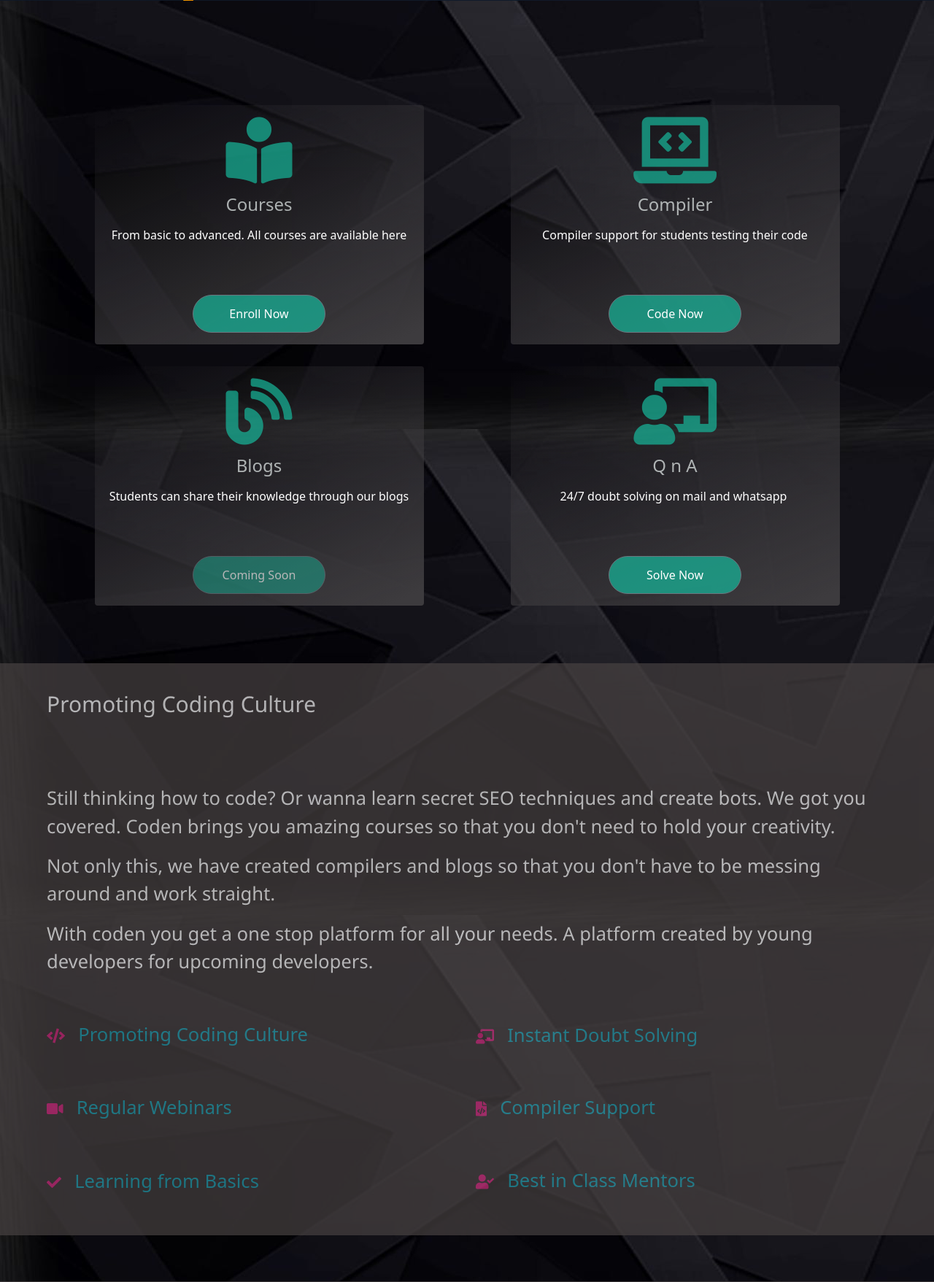
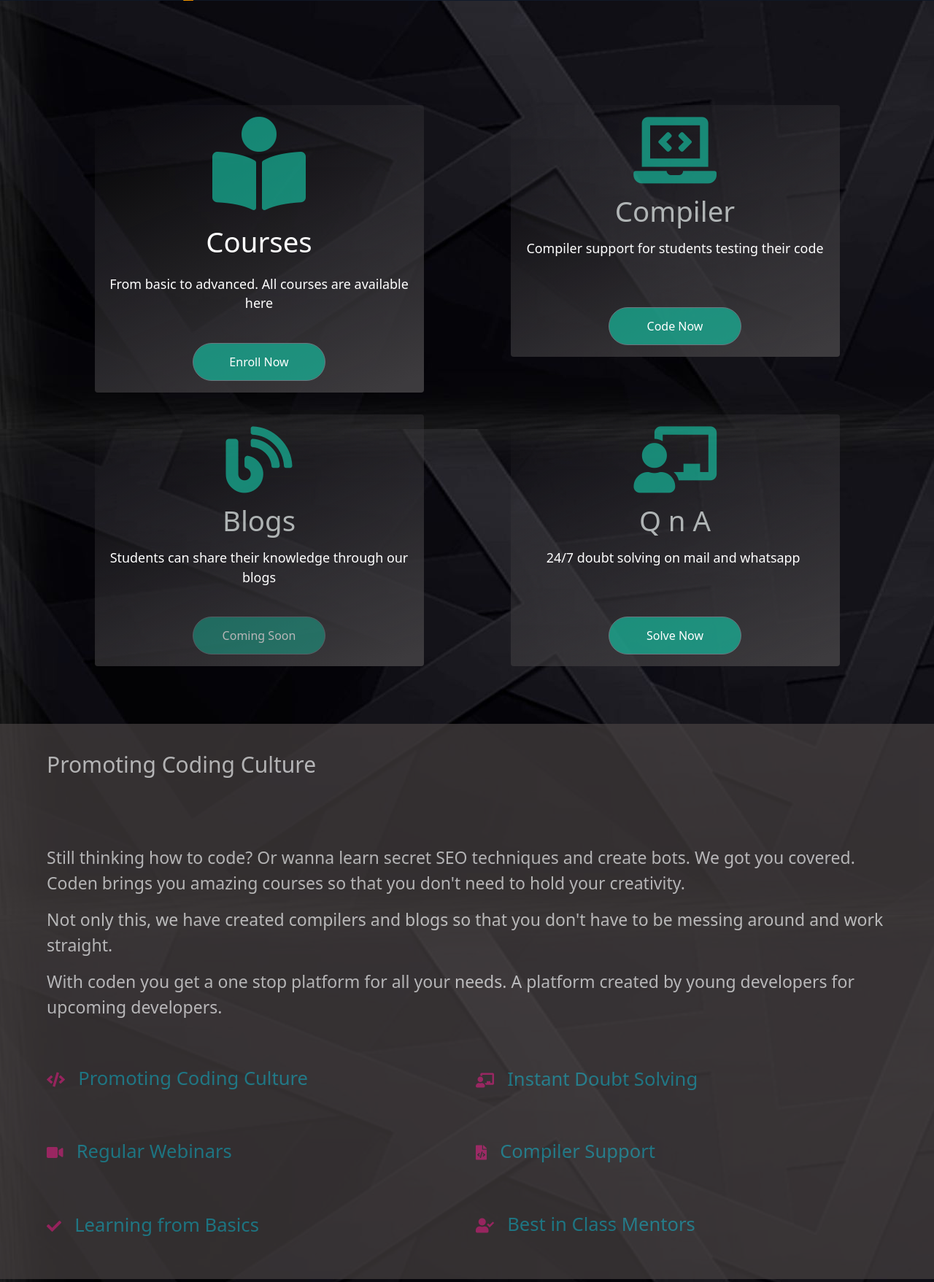
Before and after one commit to LiveCoden/Coden-Live, a Django app: page / in a window 1280 px wide. Shown: the part 744-2501 px from the top of the page at 73% size. Run offline with Django 3.2, Linux system fonts and the light colour scheme; some libraries are stand-ins or nearby versions.

Commit message:
course-slider

```diff
--- a/templates/index.html
+++ b/templates/index.html
@@ -37,9 +37,9 @@
 
         <div class="col col-xs-12 col-md-5">
             <div class="card" data-bss-hover-animate="pulse" style="background: linear-gradient(-23deg, #3d3b3e 4%, transparent);margin-bottom: 15px;border-width: 0px;margin-top: 15px;">
-                <div class="card-body text-center" style="color: rgba(237,245,244,0.69);border-radius: 132px;"><i class="fas fa-book-reader" style="font-size: 91px;color: rgba(23,187,158,0.69);"></i>
-                    <h4 class="card-title" style="margin-top: 15px;margin-bottom: 15px;">Courses</h4>
-                    <p class="card-text"  style="min-height: 78px;">From basic to advanced. All courses are available here</p>
+                <div class="card-body text-center" style="color: rgba(237,245,244,0.69);border-radius: 132px;"><i class="fas fa-book-reader" style="font-size: 10vw;color: rgba(23,187,158,0.69);"></i>
+                    <p class="card-title" style="margin-top: 15px;margin-bottom: 15px;font-size:3vw">Courses</p>
+                    <p class="card-text"  style="min-height: 78px;font-size:1.4vw">From basic to advanced. All courses are available here</p>
                     <a href="{% url 'courses' %}">
                         <button class="btn btn-secondary" type="button" style="background: rgba(23,187,158,0.69);border-radius: 80px;border-top-left-radius: 50px;border-top-right-radius: 50px;border-bottom-right-radius: 50px;border-bottom-left-radius: 50px;padding: 13px;min-width: 182px;">Enroll Now</button>
 
@@ -50,8 +50,8 @@
         <div class="col col-xs-12 col-md-5">
             <div class="card" data-bss-hover-animate="pulse" style="background: linear-gradient(-23deg, #3d3b3e 4%, transparent);margin-bottom: 15px;border-width: 0px;margin-top: 15px;">
                 <div class="card-body text-center" style="color: rgba(237,245,244,0.69);border-radius: 132px;"><i class="fas fa-laptop-code" style="font-size: 91px;color: rgba(23,187,158,0.69);"></i>
-                    <h4 class="card-title" style="margin-top: 15px;margin-bottom: 15px;">Compiler</h4>
-                    <p class="card-text"  style="min-height: 78px;">Compiler support for students testing their code</p>
+                    <h4 class="card-title" style="margin-top: 15px;font-size:3vw;margin-bottom: 15px;">Compiler</h4>
+                    <p class="card-text"  style="min-height: 78px;font-size:1.4vw">Compiler support for students testing their code</p>
                     <p class="card-text"></p>
                     <a   href="{% url 'compiler' %}" >
                         <button class="btn btn-secondary"type="button" style="background: rgba(23,187,158,0.69);border-radius: 80px;border-top-left-radius: 50px;border-top-right-radius: 50px;border-bottom-right-radius: 50px;border-bottom-left-radius: 50px;padding: 13px;min-width: 182px;">Code Now</button>
@@ -64,8 +64,8 @@
         <div class="col col-xs-12 col-md-5">
             <div class="card" data-bss-hover-animate="pulse" style="background: linear-gradient(-23deg, #3d3b3e 4%, transparent);margin-bottom: 15px;border-width: 0px;margin-top: 15px;">
                 <div class="card-body text-center" style="color: rgba(237,245,244,0.69);border-radius: 132px;"><i class="fas fa-blog" style="font-size: 91px;color: rgba(23,187,158,0.69);"></i>
-                    <h4 class="card-title" style="margin-top: 15px;margin-bottom: 15px;">Blogs</h4>
-                    <p class="card-text"  style="min-height: 78px;">Students can share their knowledge through our blogs</p>
+                    <h4 class="card-title" style="margin-top: 15px;font-size:3vw;margin-bottom: 15px;">Blogs</h4>
+                    <p class="card-text"  style="min-height: 78px;font-size:1.4vw">Students can share their knowledge through our blogs</p>
                    <a href="{% url 'courses' %}">
 
 
@@ -79,8 +79,8 @@
         <div class="col col-xs-12 col-md-5">
             <div class="card" data-bss-hover-animate="pulse" style="background: linear-gradient(-23deg, #3d3b3e 4%, transparent);margin-bottom: 15px;border-width: 0px;margin-top: 15px;">
                 <div class="card-body text-center" style="color: rgba(237,245,244,0.69);border-radius: 132px;"><i class="fas fa-chalkboard-teacher" style="font-size: 91px;color: rgba(23,187,158,0.69);"></i>
-                    <h4 class="card-title" style="margin-top: 15px;margin-bottom: 15px;">Q n A</h4>
-                    <p class="card-text" style="min-height: 78px;">24/7 doubt solving on mail and whatsapp&nbsp;</p>
+                    <h4 class="card-title" style="margin-top: 15px;font-size:3vw;margin-bottom: 15px;">Q n A</h4>
+                    <p class="card-text" style="min-height: 78px;font-size:1.4vw">24/7 doubt solving on mail and whatsapp&nbsp;</p>
 
                     <a
                     {% if user.is_authenticated %}
@@ -109,17 +109,17 @@
         <h1 style="font-size: 30px;color: rgb(255,255,255);margin-bottom: 8%;">Promoting Coding Culture</h1>
         <div class="row">
             <div class="col">
-                <p style="font-size: 2vw;">Still thinking how to code? Or wanna learn secret SEO techniques and create bots. We got you covered. Coden brings you amazing courses so that you don't need to hold your creativity.<br></p>
+                <p style="font-size: 1.8vw;">Still thinking how to code? Or wanna learn secret SEO techniques and create bots. We got you covered. Coden brings you amazing courses so that you don't need to hold your creativity.<br></p>
             </div>
         </div>
         <div class="row">
             <div class="col">
-                <p style="font-size: 2vw;">Not only this, we have created compilers and blogs so that you don't have to be messing around and work straight.<br></p>
+                <p style="font-size: 1.8vw;">Not only this, we have created compilers and blogs so that you don't have to be messing around and work straight.<br></p>
             </div>
         </div>
         <div class="row">
             <div class="col">
-                <p style="font-size: 2vw;">With coden you get a one stop platform for all your needs. A platform created by young developers for upcoming developers.<br></p>
+                <p style="font-size: 1.8vw;">With coden you get a one stop platform for all your needs. A platform created by young developers for upcoming developers.<br></p>
             </div>
         </div>
     </div>
```
